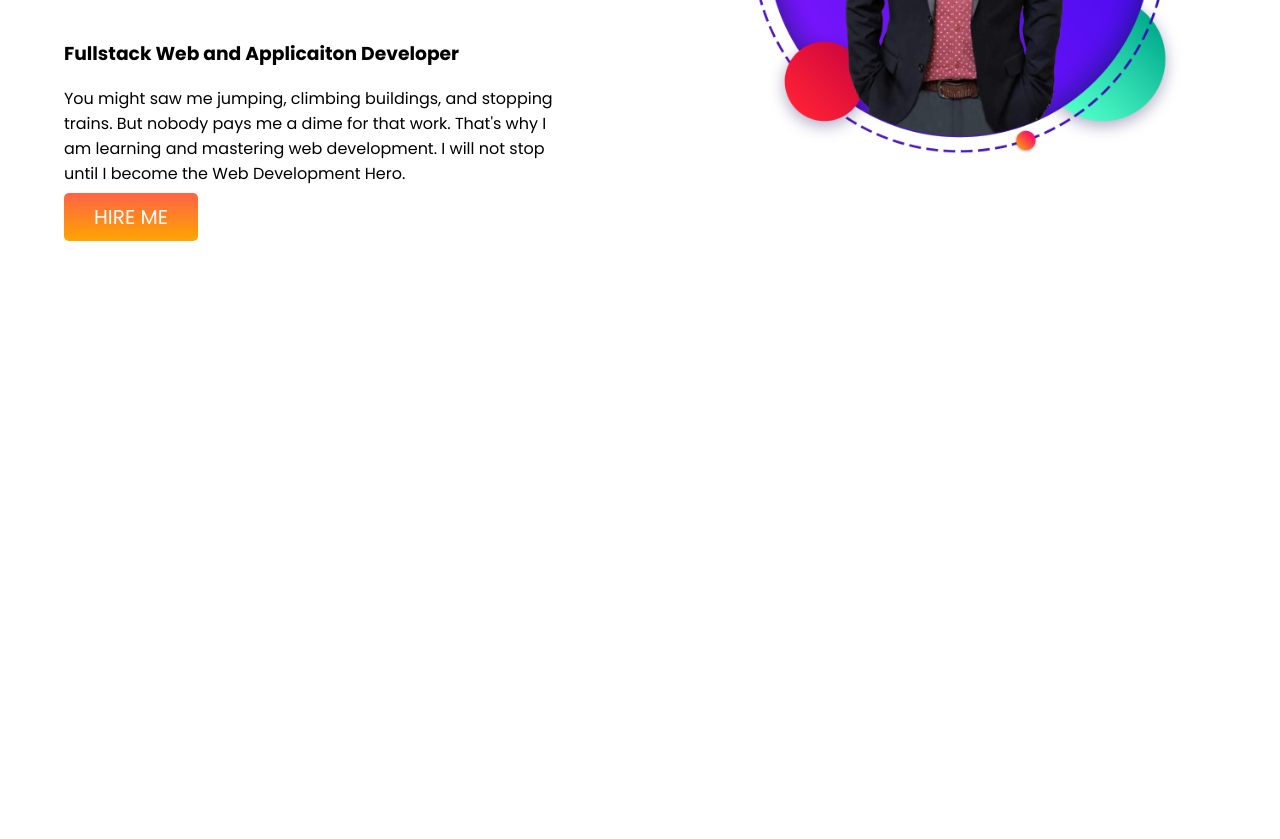
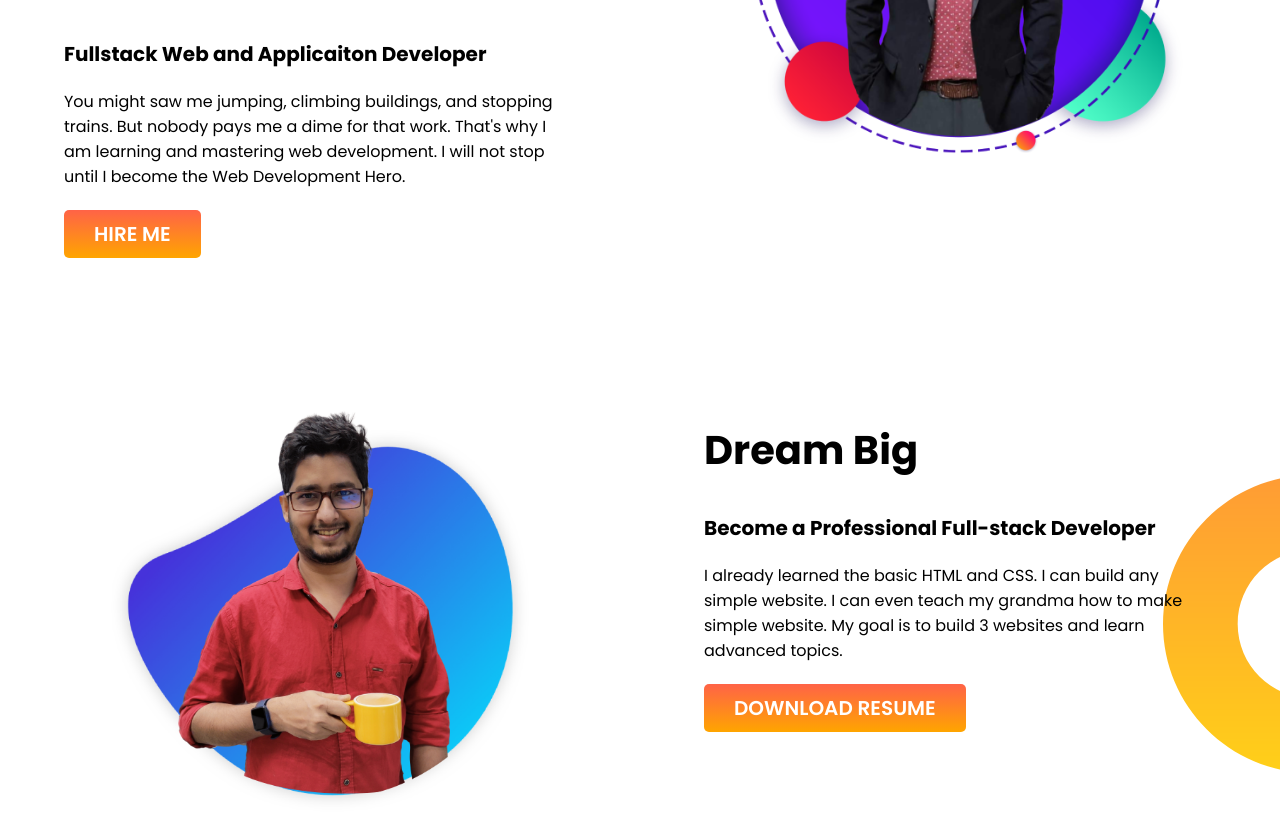
Before and after one commit to ahmmedrasel-dev/developer-portfolio, a plain HTML site: page index.html in a window 1280 px wide. Shown: the part 375-1214 px from the top of the page. Before the commit the page ends 800 px from the top, so only its background shows below. Drawn offline with Linux system fonts and the light colour scheme.

Commit message:
about section

```diff
--- a/css/style.css
+++ b/css/style.css
@@ -11,20 +11,47 @@ h1 {
   color: #ffa200;
 }
 
-.hireme-btn {
+.action-btn {
   text-decoration: none;
   background-image: linear-gradient(tomato, orange);
   padding: 10px 30px;
   color: #fff;
   font-size: 20px;
+  font-weight: 600;
   border-radius: 5px;
   text-transform: uppercase;
+  margin-top: 100px;
+}
+
+.half-width p {
+  margin-bottom: 30px;
+}
+
+section {
+  margin-bottom: 10px;
 }
 
 #home {
-  display: flex;
   background-image: url(../images/top-banner.png);
   background-repeat: no-repeat;
+}
+
+#about {
+  background-image: url(../images/dream-bg.png);
+  background-repeat: no-repeat;
+  background-position: right;
+}
+
+h2 {
+  font-size: 40px;
+}
+
+h3 {
+  font-size: 20px;
+}
+
+.flex-container {
+  display: flex;
 }
 
 .half-width {
--- a/index.html
+++ b/index.html
@@ -14,6 +14,7 @@
 
 <body>
   <section id="home">
+    <div class="flex-container">
       <div class="half-width">
         <h1>Welcome</h1>
         <h1><span class="orang-color">Rasel Ahmmed</span> World</h1>
@@ -22,10 +23,26 @@
           work. That's why I am learning and mastering web development. I will not stop until I become the Web
           Development Hero.
         </p>
-      <a class="hireme-btn" href="#">Hire Me</a>
+        <a class="action-btn" href="#">Hire Me</a>
       </div>
       <div class="half-width">
         <img src="./images/main_img1.png" alt="Main Image">
+      </div>
+    </div>
+  </section>
+
+  <section id="about">
+    <div class="flex-container">
+      <div class="half-width">
+        <img src="./images/main_img2.png" alt="myphoto">
+      </div>
+      <div class="half-width">
+        <h2>Dream Big</h2>
+        <h3>Become a Professional Full-stack Developer</h3>
+        <p>I already learned the basic HTML and CSS. I can build any simple website. I can even teach my grandma how to
+          make simple website. My goal is to build 3 websites and learn advanced topics.</p>
+        <a class="action-btn" href="#">Download Resume</a>
+      </div>
     </div>
   </section>
 </body>
```
Lines whose indentation alone changed are shown as unchanged.
